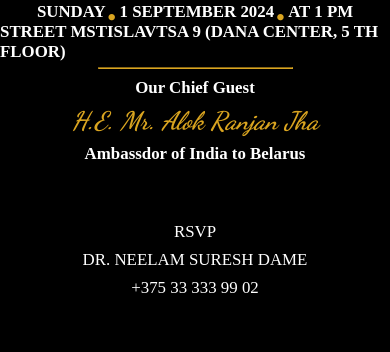
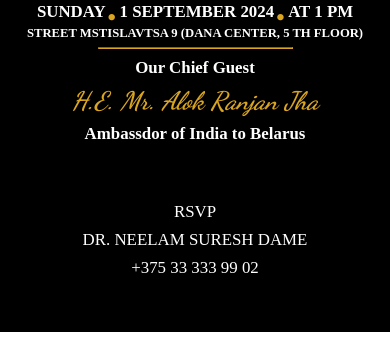
Before and after one commit to AlexanderKrasnik/SAMPARK, a plain HTML site: page index.html in a window 390 px wide. Shown: the part 575-927 px from the top of the page. Drawn offline with Linux system fonts and the light colour scheme; a web font is replaced by a local one.

Commit message:
Update style.css

```diff
--- a/style.css
+++ b/style.css
@@ -191,4 +191,7 @@ footer{
   h4{
     font-size: 3vh;
   }
+     a{
+    font-size: 1.5vh;
+  }
 }
```
